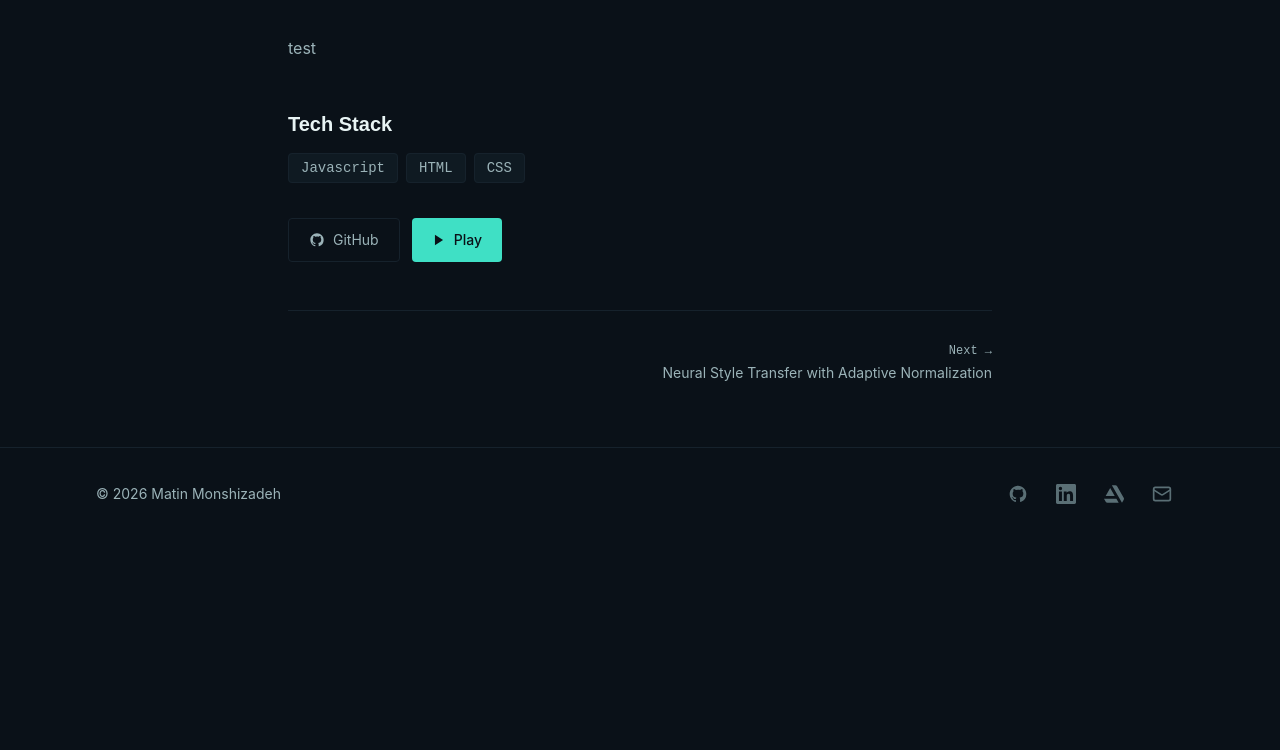
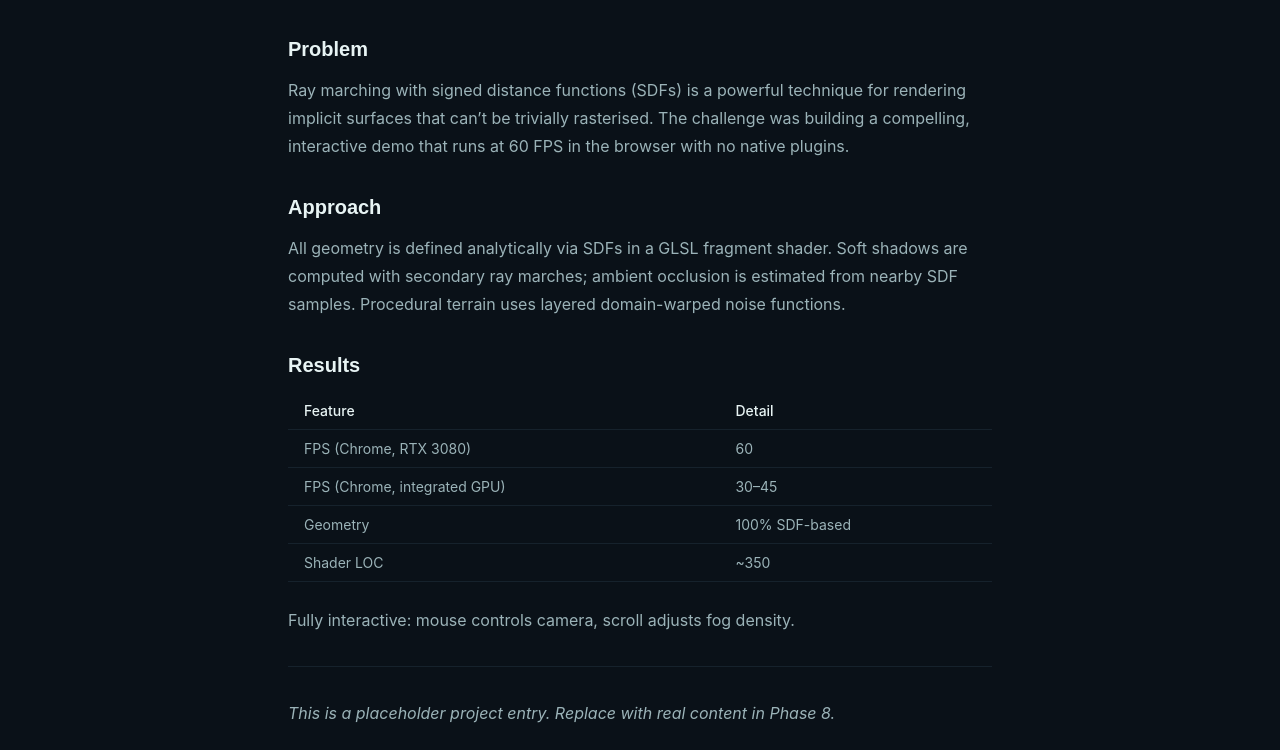
Before and after one commit to matinmonshizadeh/matinmonshizadeh.github.io, an Astro site: page /projects/the-dicee-game in a window 1280 px wide. Shown: the part 790-1540 px from the top of the page. Before the commit the page ends 1330 px from the top, so only its background shows below. Built offline with nearby package versions, Linux system fonts and the light colour scheme; Astro itself is replaced by a stand-in of ours.

Commit message:
Update Projects “the-dicee-game”

```diff
--- a/src/content/projects/the-dicee-game.md
+++ b/src/content/projects/the-dicee-game.md
@@ -20,4 +20,25 @@ links:
   demo: ""
   play: https://matinmonshizadeh.github.io/The-Dicee-Game/
 ---
-test
+## Problem
+
+Ray marching with signed distance functions (SDFs) is a powerful technique for rendering implicit surfaces that can't be trivially rasterised. The challenge was building a compelling, interactive demo that runs at 60 FPS in the browser with no native plugins.
+
+## Approach
+
+All geometry is defined analytically via SDFs in a GLSL fragment shader. Soft shadows are computed with secondary ray marches; ambient occlusion is estimated from nearby SDF samples. Procedural terrain uses layered domain-warped noise functions.
+
+## Results
+
+| Feature                      | Detail         |
+| ---------------------------- | -------------- |
+| FPS (Chrome, RTX 3080)       | 60             |
+| FPS (Chrome, integrated GPU) | 30–45          |
+| Geometry                     | 100% SDF-based |
+| Shader LOC                   | ~350           |
+
+Fully interactive: mouse controls camera, scroll adjusts fog density.
+
+- - -
+
+*This is a placeholder project entry. Replace with real content in Phase 8.*
```
